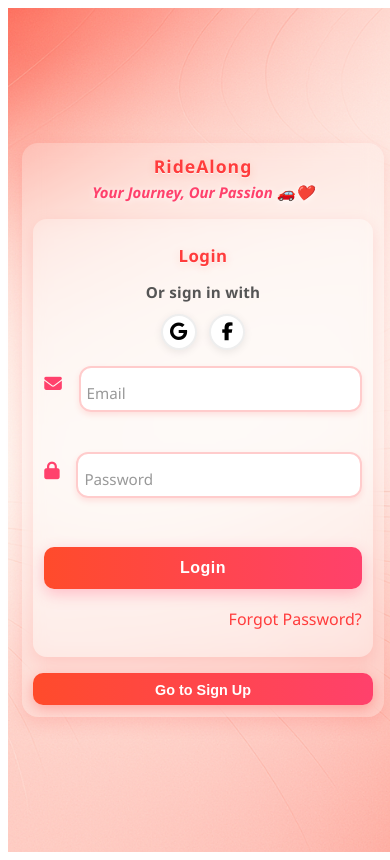
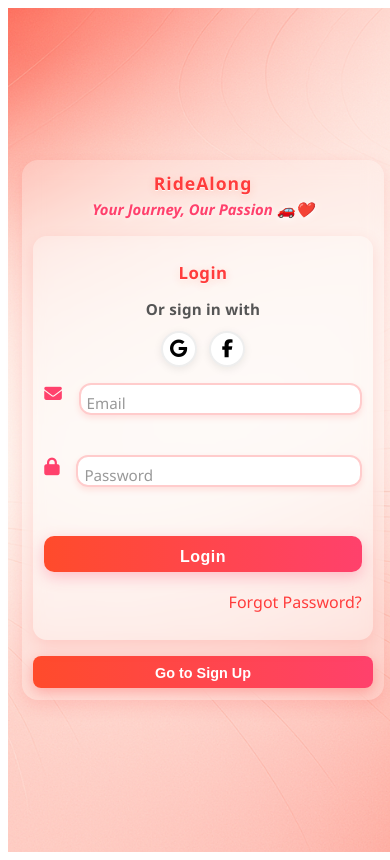
Before and after one commit to hkumarrai1/RideAlong-Frontend, a React (Vite) app: page / in a window 390 px wide. Built offline with nearby package versions, Linux system fonts and the light colour scheme; no server answers.

Commit message:
UI: Make input boxes and buttons short and mobile-friendly (except login.module.css)

```diff
--- a/src/Components/Auth.module.css
+++ b/src/Components/Auth.module.css
@@ -143,8 +143,9 @@
   }
   .toggleButton {
     font-size: 0.9rem;
-    padding: 8px;
-    border-radius: 10px;
+    padding: 7px;
+    height: 32px;
+    border-radius: 8px;
   }
   .header {
     margin-bottom: 0.7rem;
@@ -154,6 +155,20 @@
   }
   .motto {
     font-size: 0.9rem;
+  }
+  input[type="text"],
+  input[type="email"],
+  input[type="password"] {
+    font-size: 0.93rem;
+    padding: 8px 8px;
+    height: 32px;
+    border-radius: 8px;
+  }
+  button[type="submit"] {
+    font-size: 0.93rem;
+    padding: 8px 0;
+    height: 36px;
+    border-radius: 8px;
   }
 }
 
--- a/src/Components/DashBoard.module.css
+++ b/src/Components/DashBoard.module.css
@@ -70,6 +70,17 @@
     box-sizing: border-box;
     font-size: 0.93rem;
   }
+  .dashboardTitle {
+    font-size: 1rem;
+  }
+  .dashboardLogout {
+    width: 100%;
+    font-size: 0.93rem;
+    padding: 8px 0;
+    min-height: 32px;
+    height: 36px;
+    border-radius: 8px;
+  }
   .dashboardLeft,
   .dashboardRight {
     min-width: 0;
--- a/src/Components/LiveLocationMap.jsx
+++ b/src/Components/LiveLocationMap.jsx
@@ -35,14 +35,14 @@ const LiveLocationMap = () => {
   return (
     <div
       style={{
-        height: 240,
+        height: 180,
         width: "100%",
         maxWidth: 420,
-        margin: "18px auto",
-        borderRadius: 12,
+        margin: "12px auto",
+        borderRadius: 10,
         boxShadow: "0 2px 8px rgba(33,147,176,0.10)",
         background: "rgba(255,255,255,0.10)",
-        padding: 6,
+        padding: 2,
         display: "flex",
         alignItems: "center",
         justifyContent: "center",
@@ -58,9 +58,9 @@ const LiveLocationMap = () => {
         zoom={15}
         scrollWheelZoom={true}
         style={{
-          height: 200,
+          height: 140,
           width: "100%",
-          borderRadius: 10,
+          borderRadius: 8,
           maxWidth: "100vw",
           minWidth: 0,
         }}
--- a/src/Components/NormalRide.module.css
+++ b/src/Components/NormalRide.module.css
@@ -118,21 +118,29 @@
     min-width: 0;
     width: 100%;
     font-size: 0.93rem;
-    padding: 10px 7px;
+    padding: 8px 8px;
     margin-top: 8px;
     box-sizing: border-box;
     border-radius: 8px;
+    height: 32px;
   }
   .searchRideBtn {
-    font-size: 0.95rem;
-    padding: 12px 0;
+    font-size: 0.97rem;
+    padding: 8px 0;
     width: 100%;
     border-radius: 10px;
+    min-height: 32px;
+    height: 36px;
   }
   .suggestionList {
     font-size: 0.93rem;
+    max-height: 120px;
   }
   .suggestionItem {
+    padding: 8px 8px;
     font-size: 0.93rem;
   }
+  .normalRideLoaderOverlay {
+    padding: 0;
+  }
 }
```
